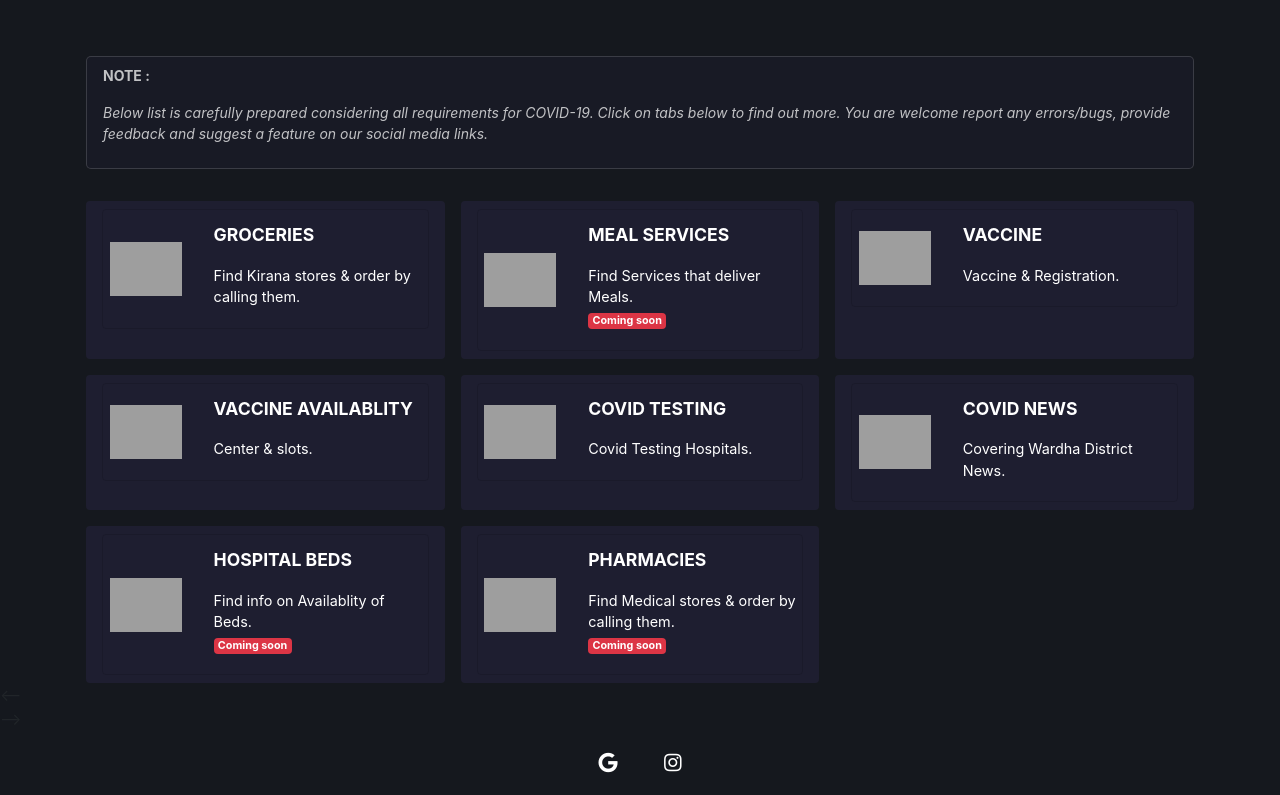
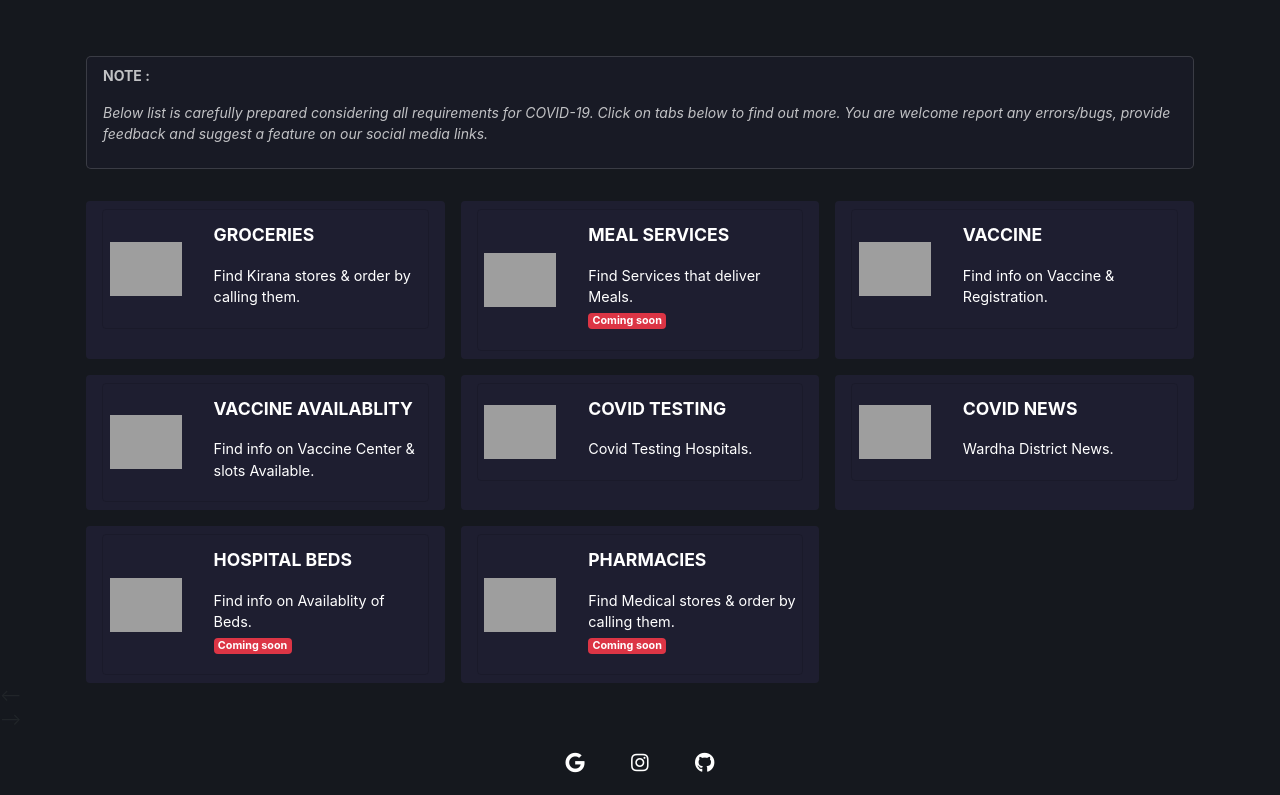
Before and after one commit to agajareiitr/wardha-covid-help, a Django app: page / in a window 1280 px wide. Shown: the part 79-874 px from the top of the page. Run offline with Django 3.2, Linux system fonts and the light colour scheme; some libraries are stand-ins or nearby versions; grey boxes are pictures that could not be loaded.

Commit message:
Added GitHub icon in footer and made some minor changes in Text fields

```diff
--- a/wardhacovidhelpapp/templates/wardhacovidhelpapp/CovidTestingLabs.html
+++ b/wardhacovidhelpapp/templates/wardhacovidhelpapp/CovidTestingLabs.html
@@ -16,7 +16,7 @@
     <p>
       <i>Note</i>: the tag
       <span class="badge rounded-pill bg-success">VERIFIED</span> means that all
-      the details show below about the <b>Donar</b> is personally verified by
+      the details shown below about the <b>Hospital/Lab</b> is personally verified by
       our Team
     </p>
   </h6>
--- a/wardhacovidhelpapp/templates/wardhacovidhelpapp/footer.html
+++ b/wardhacovidhelpapp/templates/wardhacovidhelpapp/footer.html
@@ -39,6 +39,16 @@
               data-mdb-ripple-color="dark"
               ><i class="fab fa-instagram"></i
             ></a>
+
+            <!-- Github -->
+            <a
+              class="btn btn-link btn-floating btn-lg text-white m-1"
+              href="https://github.com/agajareiitr/wardha-covid-help"
+              target="_blank"
+              role="button"
+              data-mdb-ripple-color="dark"
+              ><i class="fab fa-github"></i
+            ></a>
           </section>
           <!-- Section: Social media -->
         </div>
--- a/wardhacovidhelpapp/templates/wardhacovidhelpapp/homepage.html
+++ b/wardhacovidhelpapp/templates/wardhacovidhelpapp/homepage.html
@@ -144,7 +144,7 @@
                         VACCINE
                         </p>
                         <p class="item-text">
-                            Vaccine & Registration.
+                            Find info on Vaccine & Registration.
                         </p>
                     </div>
                 </div>
@@ -164,7 +164,7 @@
                         VACCINE AVAILABLITY
                         </p>
                         <p class="item-text">
-                            Center & slots.
+                            Find info on Vaccine Center & slots Available.
                         </p>
                     </div>
                 </div>
@@ -203,7 +203,7 @@
                         COVID NEWS
                         </p>
                         <p class="item-text">
-                            Covering Wardha District News.
+                            Wardha District News.
                         </p>
                     </div>
                 </div>
```
Also changed, not shown: static/images/1002614.jpg (deleted), static/images/1002616.jpg (deleted), static/images/665370.jpg (deleted), static/images/coming-soon.jpg (deleted), static/images/mygov-9999999992125415590.jpg (deleted), static/images/newsimages/1002616.jpg (deleted).
